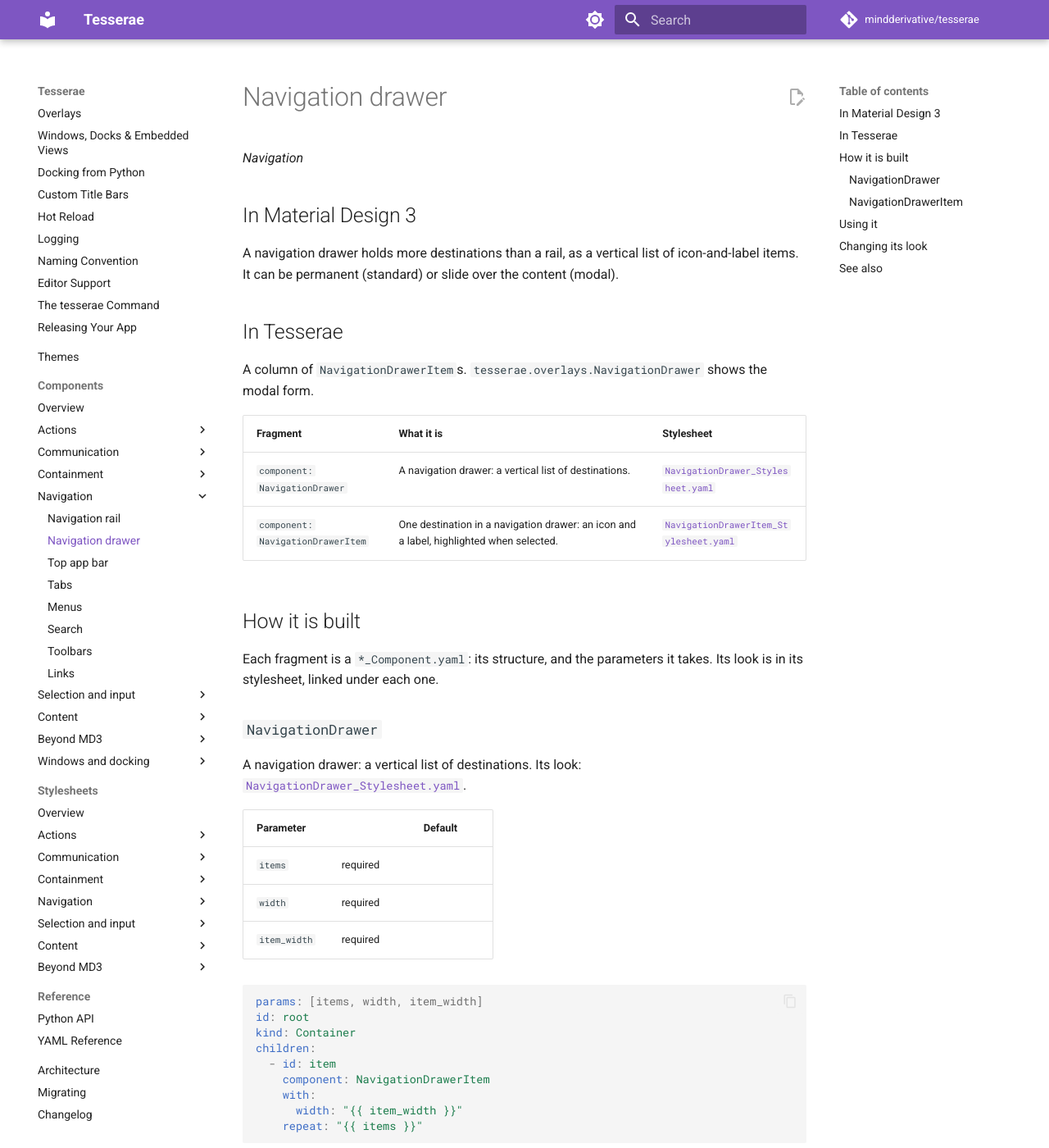
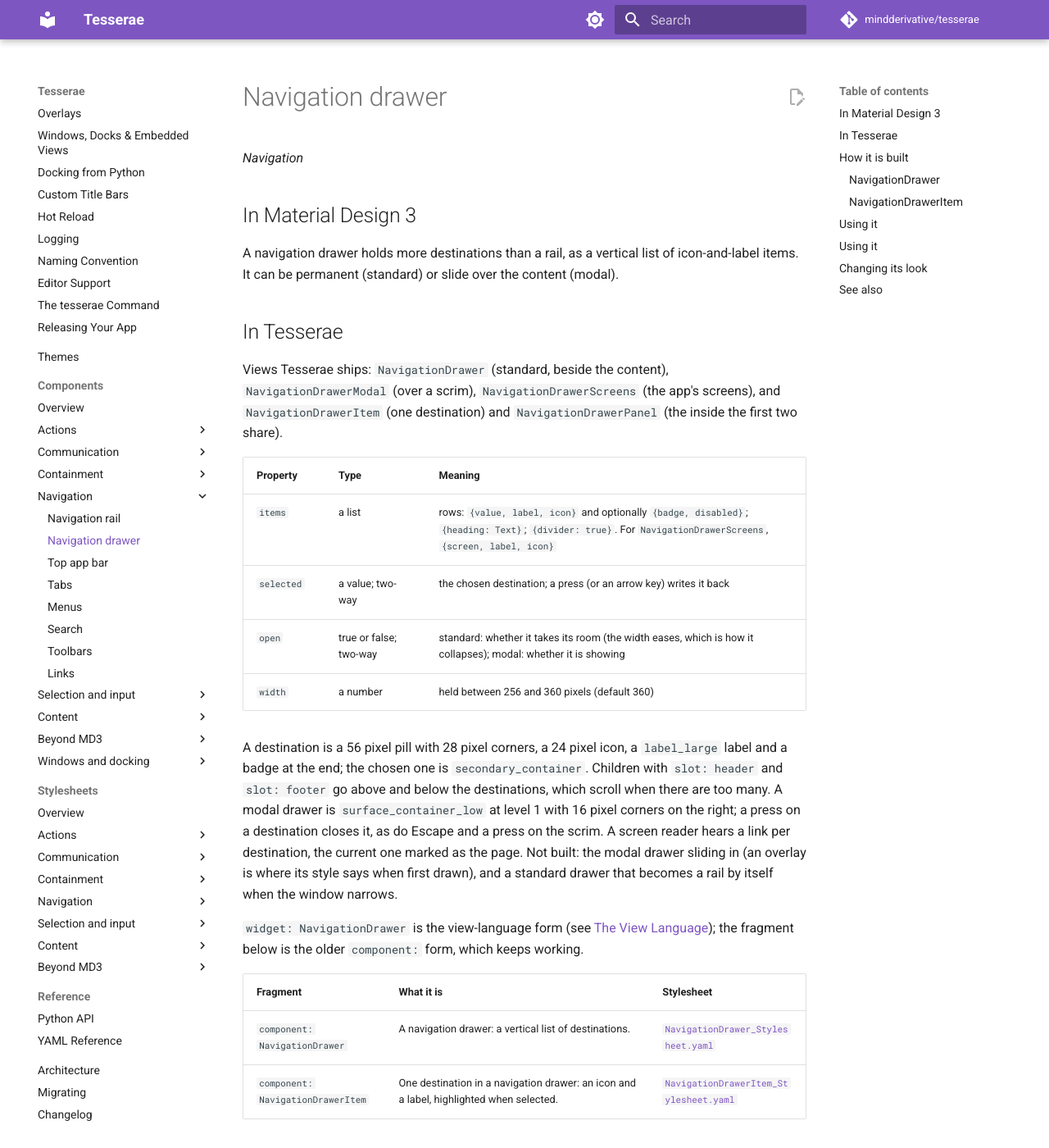
Before and after one commit to mindderivative/tesserae, an MkDocs documentation site: the page built from docs/components/navigation-drawer.md, in a window 1280 px wide and 1400 px high. Shown: the whole window at 82% size. Built offline with MkDocs 1.6.1 and Material for MkDocs 9.7.7, drawn with Linux system fonts in a browser that asks for light colours; comment, search, counter and statistics services are not loaded; some of the changed text lies outside the part shown.

Commit message:
0.5.0 #163 #164: NavigationDrawer, NavigationDrawerModal, NavigationDrawerScreens and NavigationDrawerItem, shipped views (sections, badges, header and footer, scrolling; the standard one collapses by easing its width)
Co-Authored-By: Claude Sonnet 5.5 <noreply@anthropic.com>

````diff
--- a/docs/components/navigation-drawer.md
+++ b/docs/components/navigation-drawer.md
@@ -9,7 +9,23 @@ be permanent (standard) or slide over the content (modal).
 
 ## In Tesserae
 
-A column of `NavigationDrawerItem`s. `tesserae.overlays.NavigationDrawer` shows the modal form.
+Views Tesserae ships: `NavigationDrawer` (standard, beside the content), `NavigationDrawerModal` (over a scrim), `NavigationDrawerScreens` (the app's screens), and
+`NavigationDrawerItem` (one destination) and `NavigationDrawerPanel` (the inside the first two share).
+
+| Property | Type | Meaning |
+| --- | --- | --- |
+| `items` | a list | rows: `{value, label, icon}` and optionally `{badge, disabled}`; `{heading: Text}`; `{divider: true}`. For `NavigationDrawerScreens`, `{screen, label, icon}` |
+| `selected` | a value; two-way | the chosen destination; a press (or an arrow key) writes it back |
+| `open` | true or false; two-way | standard: whether it takes its room (the width eases, which is how it collapses); modal: whether it is showing |
+| `width` | a number | held between 256 and 360 pixels (default 360) |
+
+A destination is a 56 pixel pill with 28 pixel corners, a 24 pixel icon, a `label_large` label and a badge at the end; the chosen one is `secondary_container`.
+Children with `slot: header` and `slot: footer` go above and below the destinations, which scroll when there are too many. A modal drawer is
+`surface_container_low` at level 1 with 16 pixel corners on the right; a press on a destination closes it, as do Escape and a press on the scrim. A screen reader hears
+a link per destination, the current one marked as the page. Not built: the modal drawer sliding in (an overlay is where its style says when first drawn), and a
+standard drawer that becomes a rail by itself when the window narrows.
+
+`widget: NavigationDrawer` is the view-language form (see [The View Language](../guide/view-language.md)); the fragment below is the older `component:` form, which keeps working.
 
 | Fragment | What it is | Stylesheet |
 | --- | --- | --- |
@@ -77,22 +93,24 @@ children:
 
 ## Using it
 
-In a view:
+```yaml
+name: shell
+widget: Container
+style: {flex_direction: horizontal, width: 720, height: 480}
+children:
+  - widget: NavigationDrawer
+    selected: "{{ page }}"
+    items:
+      - {value: inbox, label: Inbox, icon: home, badge: 24}
+      - {value: sent, label: Sent, icon: send}
+      - {divider: true}
+      - {heading: Labels}
+      - {value: work, label: Work, icon: tag}
+  - widget: NavigationDrawerScreens
+    items: [{screen: Main, label: Tasks, icon: home}, {screen: Settings, label: Settings, icon: cog}]
+```
 
-```yaml
-# Home_View.yaml
-id: root
-kind: Container
-children:
-  - id: drawer
-    component: NavigationDrawer
-    with:
-      width: 280
-      item_width: 256
-      items:
-        - {label: Inbox, icon: home, selected: true}
-        - {label: Search, icon: search}
-```
+## Using it
 
 In Python:
 
--- /dev/null
+++ b/src/tesserae/views/NavigationDrawerPanel_Stylesheet.yaml
@@ -0,0 +1,6 @@
+# The look of the inside of a drawer: 12 pixels in from the edge, section headings in on_surface_variant, a little space above the first destination.
+styles:
+  - widget: NavigationDrawerPanel
+    style:
+      padding: {left: 12, right: 12, top: 12, bottom: 12}
+  - {widget: NavigationDrawerPanel, part: heading, style: {foreground: on_surface_variant, padding: {left: 16, right: 16, top: 18, bottom: 18}}}
--- /dev/null
+++ b/src/tesserae/views/NavigationDrawerScreens_Stylesheet.yaml
@@ -0,0 +1,3 @@
+# The look of the screens drawer: section headings in on_surface_variant.
+styles:
+  - {widget: NavigationDrawerScreens, part: heading, style: {foreground: on_surface_variant, padding: {left: 16, right: 16, top: 18, bottom: 18}}}
--- /dev/null
+++ b/src/tesserae/views/NavigationDrawer_Stylesheet.yaml
@@ -0,0 +1,5 @@
+# The look of the standard navigation drawer: a `surface` column.
+styles:
+  - widget: NavigationDrawer
+    style:
+      background: surface
````
Also changed, not shown: design/yaml-language.md (+1 -0 lines), docs/changelog.md (+1 -0 lines), src/tesserae/views/NavigationDrawerItem_Stylesheet.yaml (added, +13 -0 lines), src/tesserae/views/NavigationDrawerItem_View.yaml (added, +28 -0 lines), src/tesserae/views/NavigationDrawerModal_Stylesheet.yaml (added, +8 -0 lines), src/tesserae/views/NavigationDrawerModal_View.yaml (added, +32 -0 lines), src/tesserae/views/NavigationDrawerPanel_View.yaml (added, +44 -0 lines), src/tesserae/views/NavigationDrawerScreens_View.yaml (added, +31 -0 lines), src/tesserae/views/NavigationDrawer_View.yaml (added, +28 -0 lines), 2 other files.
